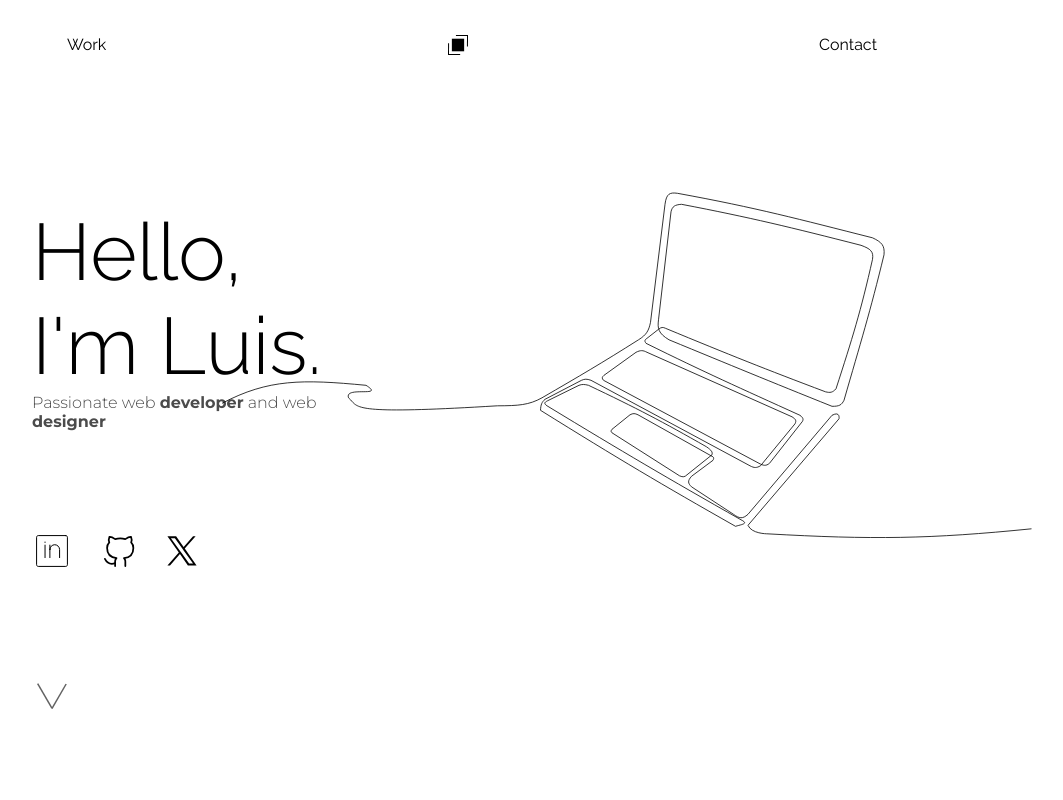
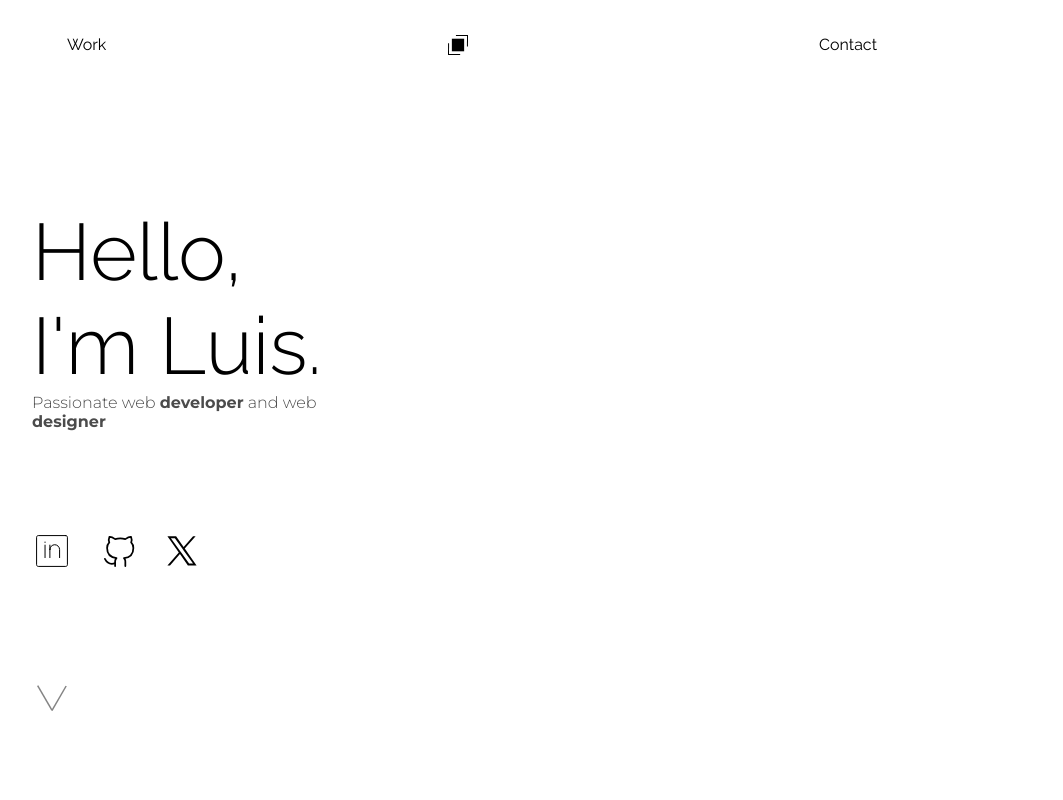
Before and after one commit to AlbertDevtrus/portfolio, a React (Vite) app: page / in a window 1280 px wide. Shown: the top 800 px of the page, without its empty margins (168-1231 px from the left). Built offline with nearby package versions, Linux system fonts and the light colour scheme; no server answers.

Commit message:
Merge draw position

```diff
--- a/src/index.css
+++ b/src/index.css
@@ -149,6 +149,8 @@ canvas {
   height: 100%;
   width: 100%;
 }
+<<<<<<< Updated upstream
+<<<<<<< Updated upstream
 
 .draw {
   position: absolute;
@@ -309,3 +311,7 @@ canvas {
   }
 
 }
+=======
+>>>>>>> Stashed changes
+=======
+>>>>>>> Stashed changes
```
